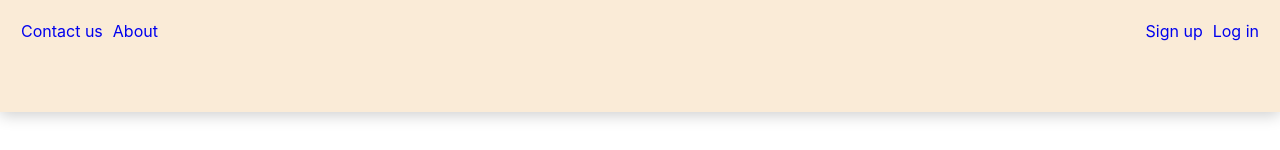
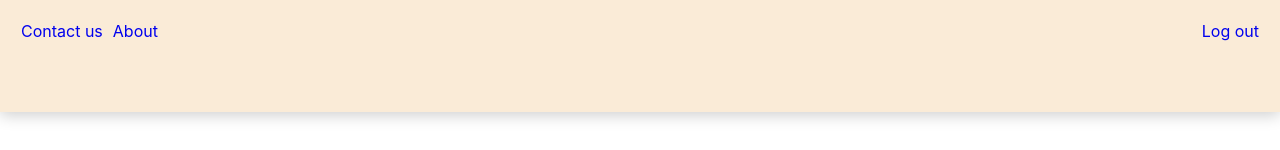
Before and after one commit to jpagtama/ReactJS_Project_05, a React (Create React App) app: page / in a window 1280 px wide. Both pictures are taken after typing "Sample", "Sample", "name@example.com" into the empty fields and a click on the button "Sign Up". Shown: the top 150 px of the page. Built offline with nearby package versions, Linux system fonts and the light colour scheme.

Commit message:
Adds conditional rendering for header nav

```diff
--- a/src/components/layouts/Header.js
+++ b/src/components/layouts/Header.js
@@ -1,6 +1,10 @@
+import { Fragment } from 'react'
+import { Link } from 'react-router-dom'
 import styles from './Header.module.css'
+import { useSelector } from 'react-redux'
 
 const Header = () => {
+    const isLoggedIn = useSelector(state => state.user.isLoggedIn)
 
     return (
         <div className={styles.header} >
@@ -11,8 +15,18 @@ const Header = () => {
                 </ul>
 
                 <ul className={styles.topRightNav} >
-                    <li><a href="0" >Sign up</a></li>
-                    <li><a href="0" >Log in</a></li>
+                    {!isLoggedIn &&
+                        <Fragment>
+                            <li><Link to="/signup" >Sign up</Link></li>
+                            <li><a href="0" >Log in</a></li>
+                        </Fragment>
+                    }
+                    {isLoggedIn &&
+                        <Fragment>
+                            <li><a href="0" >Log out</a></li>
+                        </Fragment>
+                    }
+
                 </ul>
             </div>
         </div>
```
